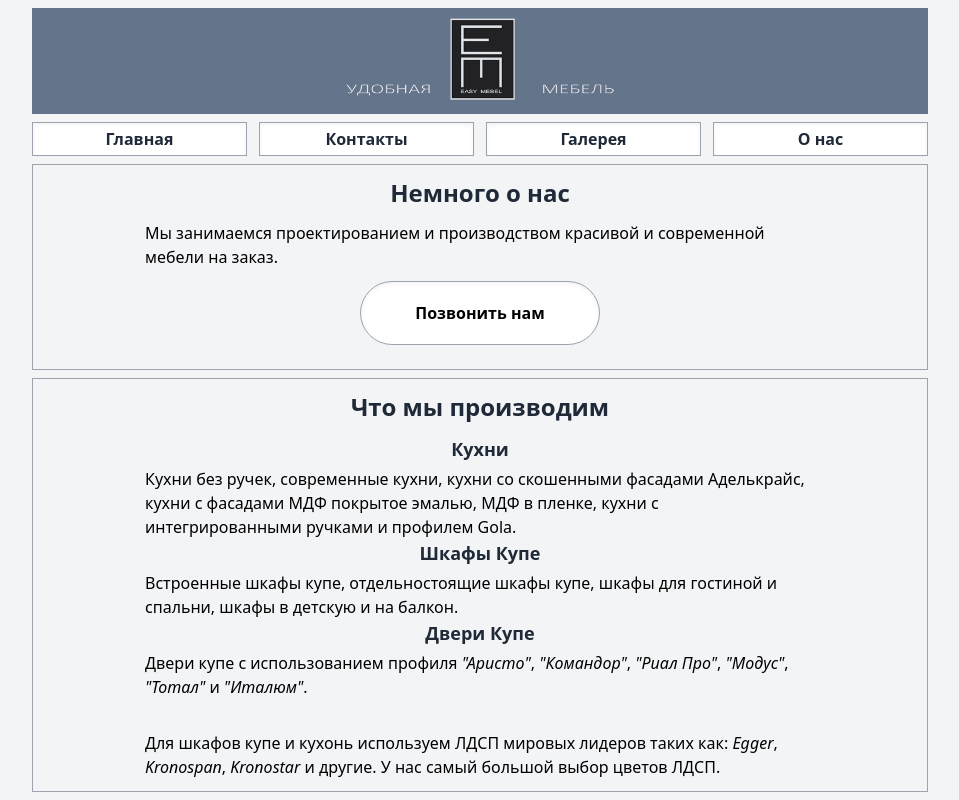
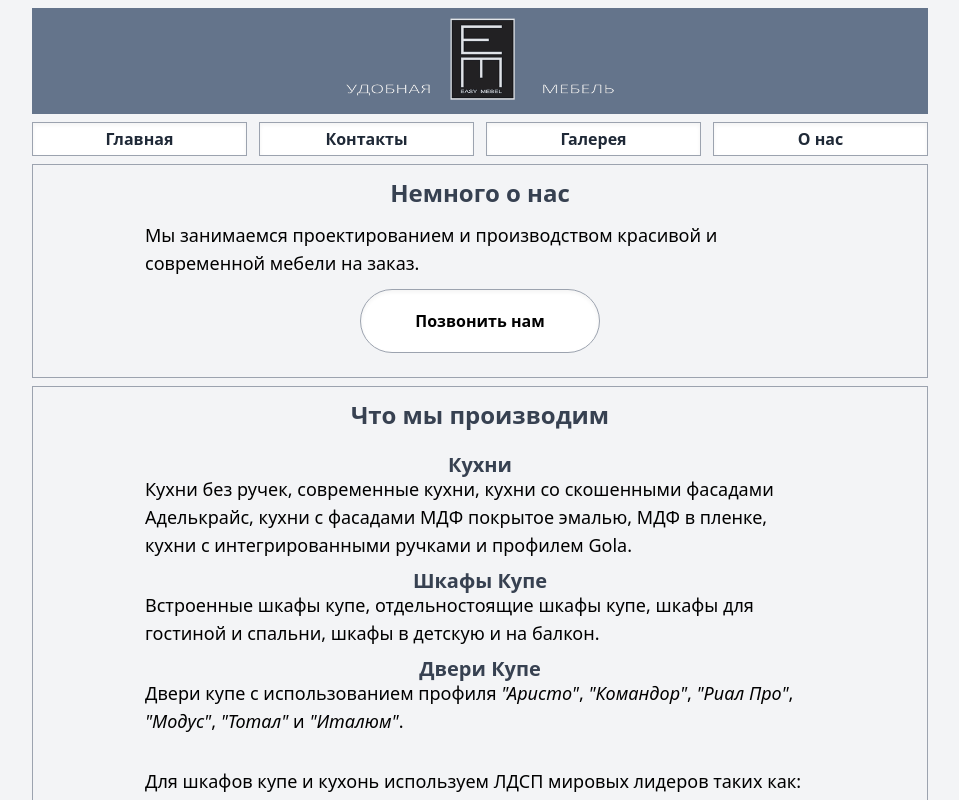
Before and after one commit to synalice/easy-mebel, a Next.js app: page / in a window 1280 px wide. Shown: the top 800 px of the page, without its empty margins (160-1119 px from the left). Built offline with nearby package versions, Linux system fonts and the light colour scheme.

Commit message:
chore: add some global styles

```diff
--- a/components/Footer.tsx
+++ b/components/Footer.tsx
@@ -4,7 +4,7 @@ export default function Footer() {
       <span>
         © 2022 Easy Mebel
       </span>
-      <span className="underline-offset-4 hover:underline">
+      <span>
         <a href="https://github.com/synalice">
           Дизайн сайта
         </a>
--- a/styles/globals.css
+++ b/styles/globals.css
@@ -3,10 +3,21 @@
 @tailwind utilities;
 
 @layer base {
+
   h1 {
-    @apply text-2xl font-extrabold pb-3 text-center text-gray-800;
+    @apply text-xl lg:text-2xl font-extrabold pb-3 text-center text-gray-700;
   }
+
   h2 {
-    @apply text-lg font-extrabold pb-3 text-center text-gray-800;
+    @apply text-lg lg:text-xl font-extrabold mt-2 pb-1 text-center text-gray-700;
   }
+
+  p {
+    @apply text-base lg:text-lg
+  }
+
+  a.clickableLink {
+    @apply hover:underline underline-offset-2
+  }
+
 }
```
